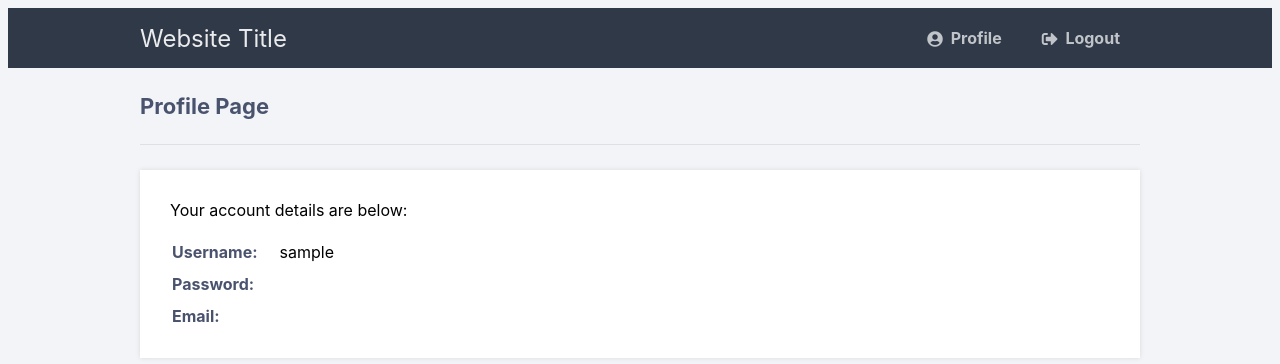
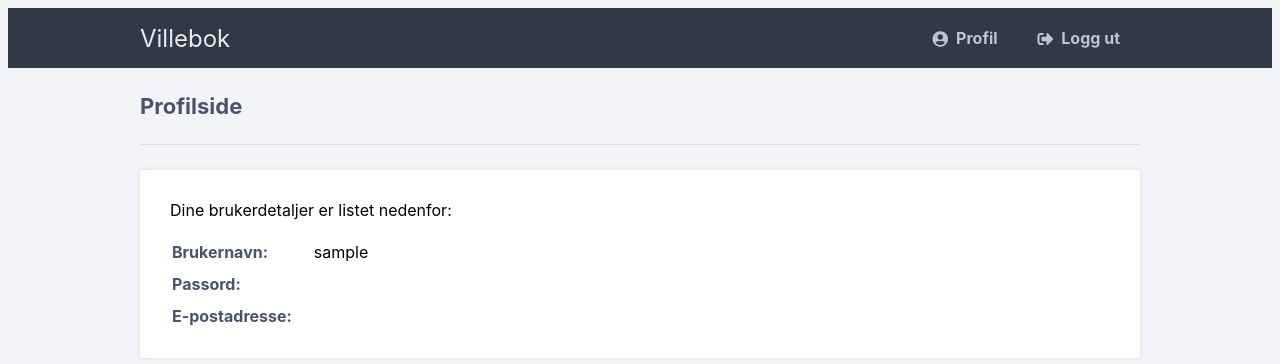
Before and after one commit to Bman231/Terminprosjekt_VG2, a PHP site: page /profile.php in a window 1280 px wide. Shown: the top 364 px of the page. Run offline with PHP 8.4, Linux system fonts and the light colour scheme; the visitor is signed in with stand-in values (Sample User, id 1); data that the repository does not hold is empty.

Commit message:
Update profile.php

```diff
--- a/Websider/profile.php
+++ b/Websider/profile.php
@@ -1,11 +1,12 @@
 <?php
-// We need to use sessions, so you should always start sessions using the below code.
+// Ved å bruke session forhindrer man tilgang til denne siden hvis man ikke er logget inn
 session_start();
-// If the user is not logged in redirect to the login page...
+// Om ikke innlogget sender brukeren til innloggingssiden (index.html)
 if (!isset($_SESSION['loggedin'])) {
 	header('Location: index.html');
 	exit;
 }
+// Kobler til databasen
 $DATABASE_HOST = 'localhost';
 $DATABASE_USER = 'root';
 $DATABASE_PASS = '';
@@ -14,9 +15,9 @@
 if (mysqli_connect_errno()) {
 	exit('Failed to connect to MySQL: ' . mysqli_connect_error());
 }
-// We don't have the password or email info stored in sessions so instead we can get the results from the database.
+// Passordet og email er ikke lagret i sessions pga sikkerhet, vi henter dem ut av databasen gjennom SQL
 $stmt = $con->prepare('SELECT password, email FROM accounts WHERE id = ?');
-// In this case we can use the account ID to get the account info.
+// ID refererer til brukernavnet vi skal hente ut.
 $stmt->bind_param('i', $_SESSION['id']);
 $stmt->execute();
 $stmt->bind_result($password, $email);
@@ -28,33 +29,33 @@
 <html>
 	<head>
 		<meta charset="utf-8">
-		<title>Profile Page</title>
+		<title>Villebok - Profil</title>
 		<link href="style.css" rel="stylesheet" type="text/css">
 		<link rel="stylesheet" href="https://use.fontawesome.com/releases/v5.7.1/css/all.css">
 	</head>
 	<body class="loggedin">
 		<nav class="navtop">
 			<div>
-				<h1>Website Title</h1>
-				<a href="profile.php"><i class="fas fa-user-circle"></i>Profile</a>
-				<a href="logout.php"><i class="fas fa-sign-out-alt"></i>Logout</a>
+				<h1>Villebok</h1>
+				<a href="profile.php"><i class="fas fa-user-circle"></i>Profil</a>
+				<a href="logout.php"><i class="fas fa-sign-out-alt"></i>Logg ut</a>
 			</div>
 		</nav>
 		<div class="content">
-			<h2>Profile Page</h2>
+			<h2>Profilside</h2>
 			<div>
-				<p>Your account details are below:</p>
+				<p>Dine brukerdetaljer er listet nedenfor:</p>
 				<table>
 					<tr>
-						<td>Username:</td>
+						<td>Brukernavn:</td>
 						<td><?=$_SESSION['name']?></td>
 					</tr>
 					<tr>
-						<td>Password:</td>
+						<td>Passord:</td>
 						<td><?=$password?></td>
 					</tr>
 					<tr>
-						<td>Email:</td>
+						<td>E-postadresse:</td>
 						<td><?=$email?></td>
 					</tr>
 				</table>
```
